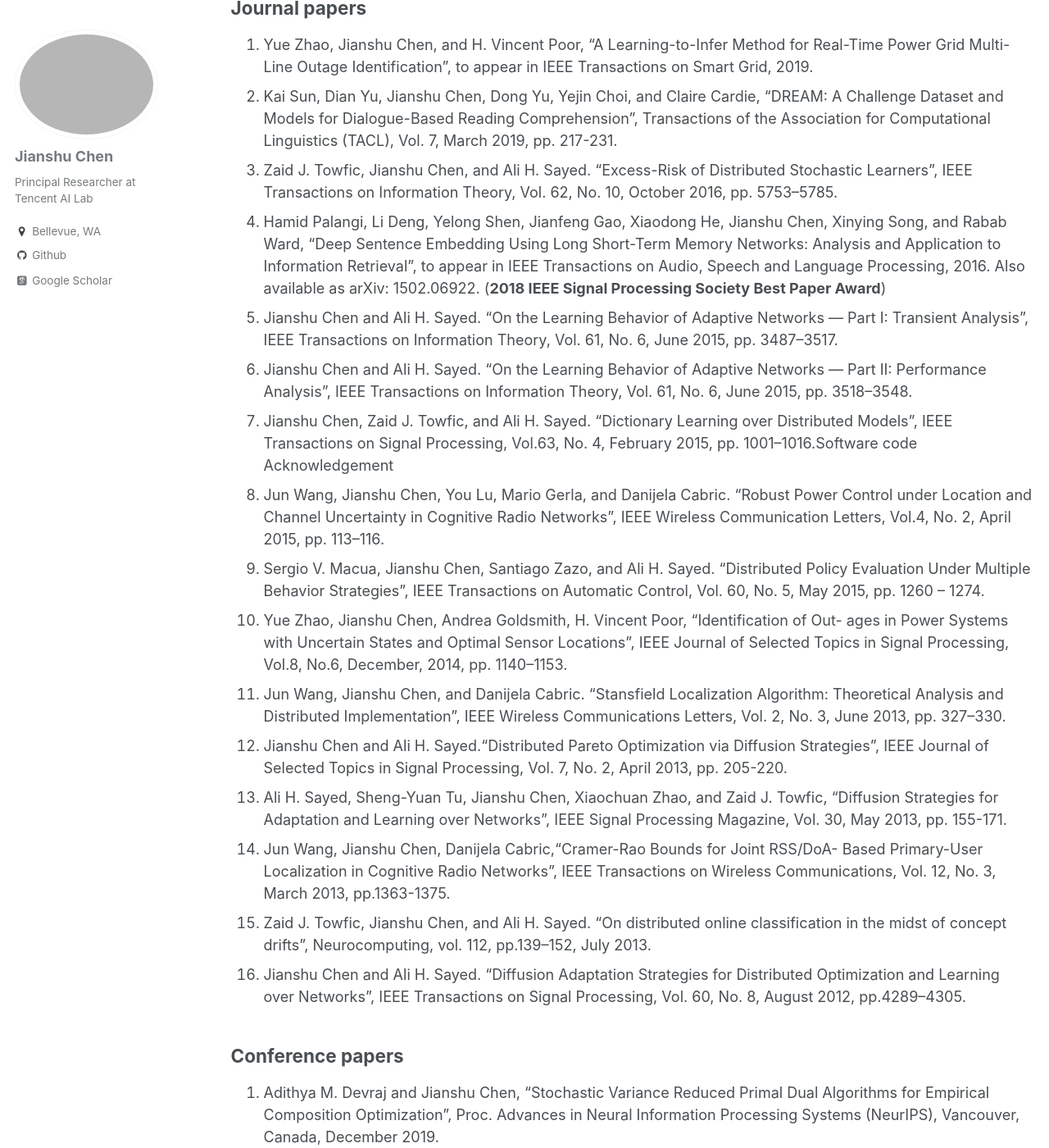
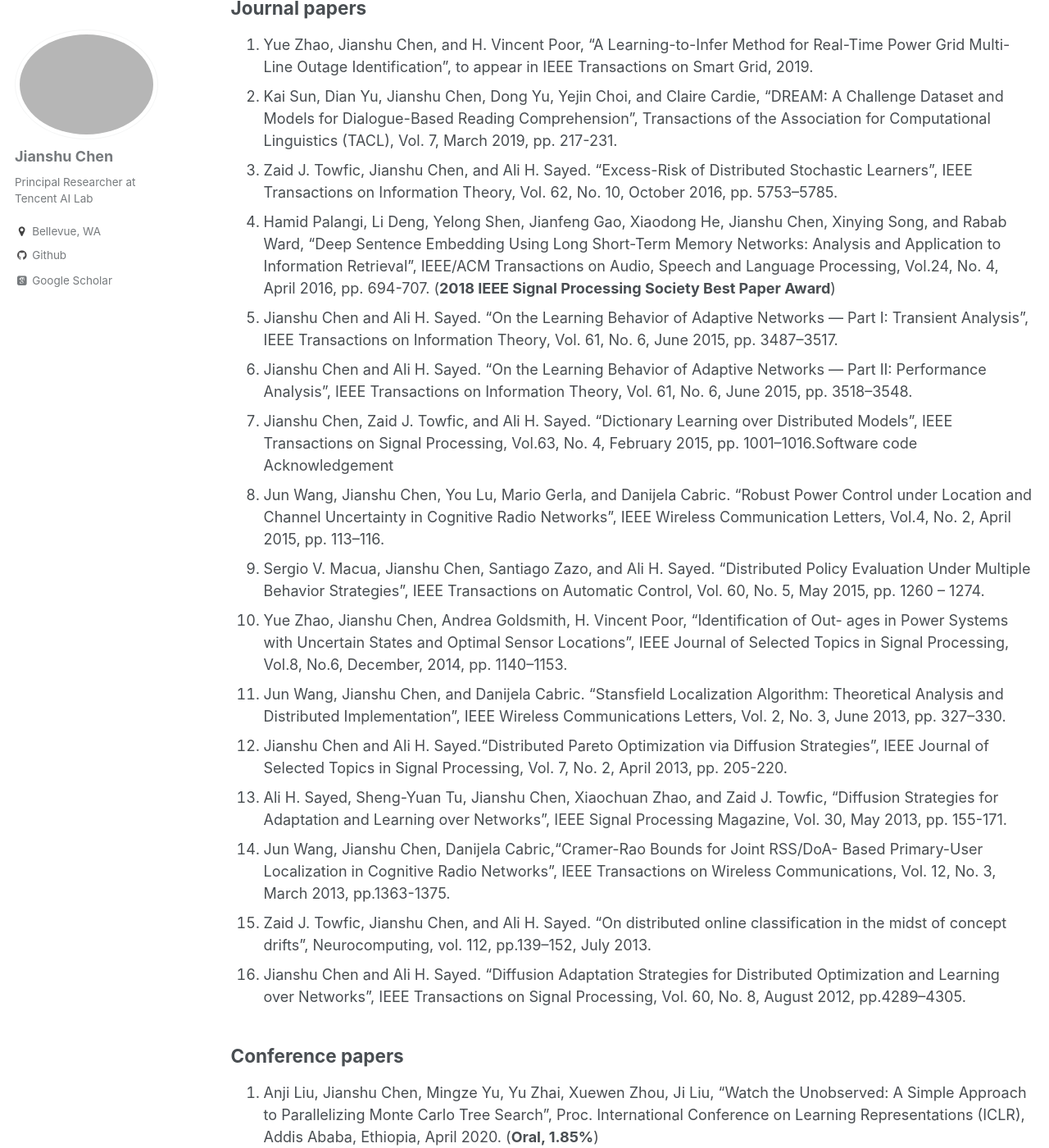
Before and after one commit to chenjianshu/chenjianshu.github.io, a Jekyll site: the page built from _pages/publications.md, in a window 1280 px wide and 1400 px high, scrolled down 195 px. Shown: the whole window at 82% size. Built offline with Jekyll 4.4.1, drawn with Linux system fonts in a browser that asks for light colours; some web fonts are replaced; some of the changed text lies outside the part shown.

Commit message:
update ICLR 2020 papers

```diff
--- a/_pages/publications.md
+++ b/_pages/publications.md
@@ -9,7 +9,7 @@ author_profile: true
 1. Yue Zhao, Jianshu Chen, and H. Vincent Poor, “A Learning-to-Infer Method for Real-Time Power Grid Multi-Line Outage Identification”, to appear in IEEE Transactions on Smart Grid, 2019.
 1. Kai Sun, Dian Yu, Jianshu Chen, Dong Yu, Yejin Choi, and Claire Cardie, “DREAM: A Challenge Dataset and Models for Dialogue-Based Reading Comprehension”, Transactions of the Association for Computational Linguistics (TACL), Vol. 7, March 2019, pp. 217-231.
 1. Zaid J. Towfic, Jianshu Chen, and Ali H. Sayed. “Excess-Risk of Distributed Stochastic Learners”, IEEE Transactions on Information Theory, Vol. 62, No. 10, October 2016, pp. 5753–5785.
-1. Hamid Palangi, Li Deng, Yelong Shen, Jianfeng Gao, Xiaodong He, Jianshu Chen, Xinying Song, and Rabab Ward, “Deep Sentence Embedding Using Long Short-Term Memory Networks: Analysis and Application to Information Retrieval”, to appear in IEEE Transactions on Audio, Speech and Language Processing, 2016. Also available as arXiv: 1502.06922. (**2018 IEEE Signal Processing Society Best Paper Award**)
+1. Hamid Palangi, Li Deng, Yelong Shen, Jianfeng Gao, Xiaodong He, Jianshu Chen, Xinying Song, and Rabab Ward, “Deep Sentence Embedding Using Long Short-Term Memory Networks: Analysis and Application to Information Retrieval”, IEEE/ACM Transactions on Audio, Speech and Language Processing, Vol.24, No. 4, April 2016, pp. 694-707. (**2018 IEEE Signal Processing Society Best Paper Award**)
 1. Jianshu Chen and Ali H. Sayed. “On the Learning Behavior of Adaptive Networks — Part I: Transient Analysis”, IEEE Transactions on Information Theory, Vol. 61, No. 6, June 2015, pp. 3487–3517.
 1. Jianshu Chen and Ali H. Sayed. “On the Learning Behavior of Adaptive Networks — Part II: Performance Analysis”, IEEE Transactions on Information Theory, Vol. 61, No. 6, June 2015, pp. 3518–3548.
 1. Jianshu Chen, Zaid J. Towfic, and Ali H. Sayed. “Dictionary Learning over Distributed Models”, IEEE Transactions on Signal Processing, Vol.63, No. 4, February 2015, pp. 1001–1016.[Software code](http://iracema.icsl.ucla.edu/publications/software/ChenTowficSayed_DictionaryLearningOverDistModels.zip) [Acknowledgement](https://asl.epfl.ch/wp-content/uploads/publications/software/README.pdf)
@@ -24,6 +24,8 @@ author_profile: true
 1. Jianshu Chen and Ali H. Sayed. “Diffusion Adaptation Strategies for Distributed Optimization and Learning over Networks”, IEEE Transactions on Signal Processing, Vol. 60, No. 8, August 2012, pp.4289–4305.
 
 ## Conference papers ##
+1. Anji Liu, Jianshu Chen, Mingze Yu, Yu Zhai, Xuewen Zhou, Ji Liu, “Watch the Unobserved: A Simple Approach to Parallelizing Monte Carlo Tree Search”, Proc. International Conference on Learning Representations (ICLR), Addis Ababa, Ethiopia, April 2020. (**Oral, 1.85%**)
+1. Wenhu Chen, Hongmin Wang, Jianshu Chen, Yunkai Zhang, Hong Wang, Shiyang Li, Xiyou Zhou, William Yang Wang, “TabFact: A Large-scale Dataset for Table-based Fact Verification”, Proc. International Conference on Learning Representations (ICLR), Addis Ababa, Ethiopia, April 2020.
 1. Adithya M. Devraj and Jianshu Chen, “Stochastic Variance Reduced Primal Dual Algorithms for Empirical Composition Optimization”, Proc. Advances in Neural Information Processing Systems (NeurIPS), Vancouver, Canada, December 2019.
 1. Wenhu Chen, Jianshu Chen, Pengda Qin, Xifeng Yan and William Yang Wang, “Semantically Conditioned Dialog Response Generation via Hierarchical Disentangled Self-Attention”, Proc. Association for Computational Linguistics (ACL 2019), Florence, Italy, July 2019.
 1. Chih-Kuan Yeh, Jianshu Chen, Chengzhu Yu, Dong Yu, “Unsupervised Speech Recognition via Segmental Empirical Output Distribution Matching”, Proc. International Conference on Learning Representations (ICLR), New Orlean, LA, May 2019.
```
